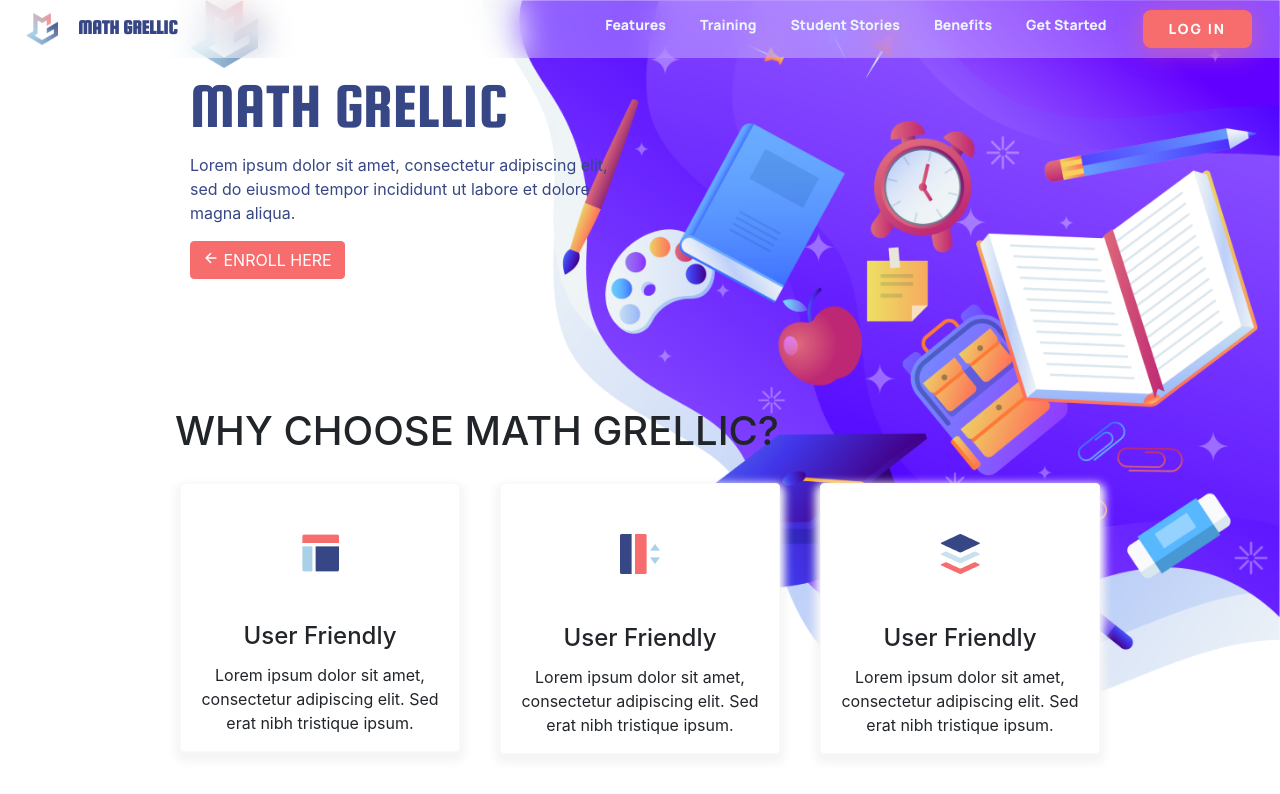
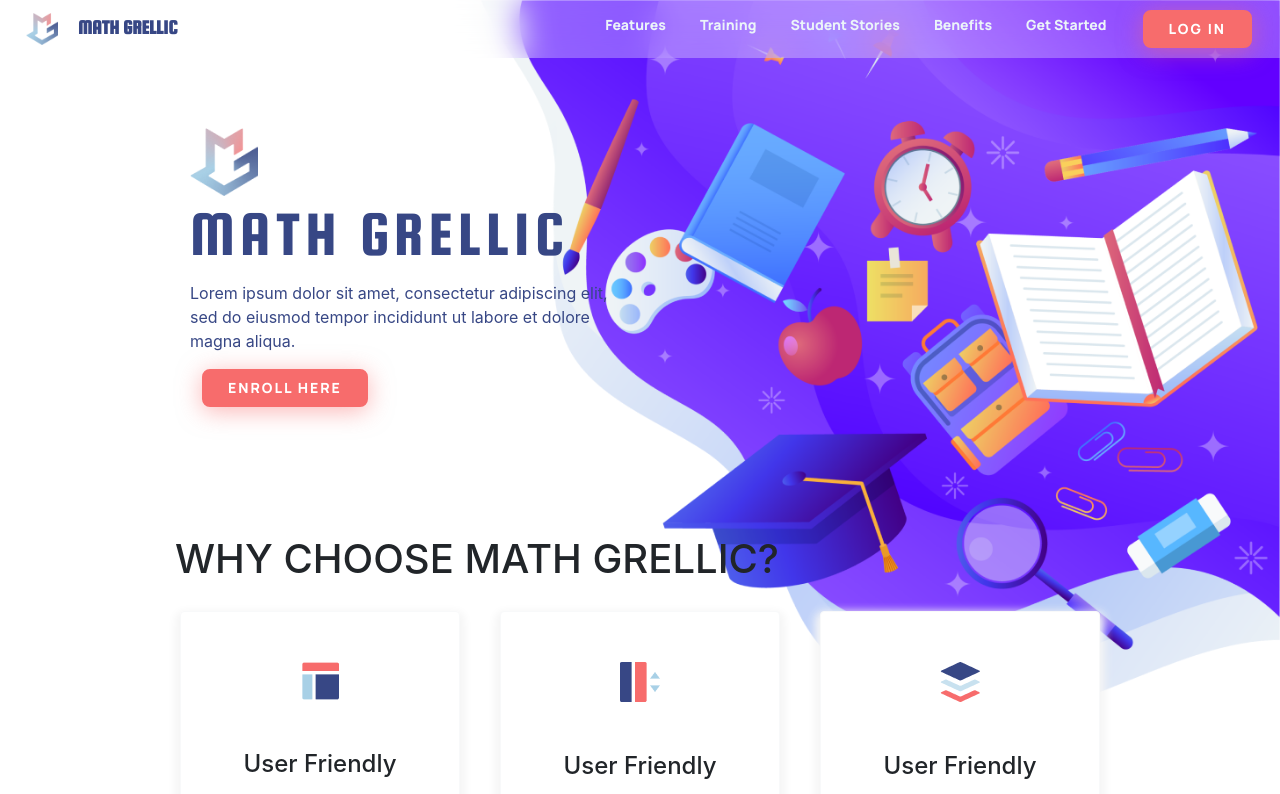
Before and after one commit to nayrxer2/math_grellic, a React (Create React App) app: page / in a window 1280 px wide. Shown: the top 794 px of the page. Built offline with nearby package versions, Linux system fonts and the light colour scheme.

Commit message:
Fixed Splash Button Component

```diff
--- a/src/components/landingpage/LandingPageSplash.js
+++ b/src/components/landingpage/LandingPageSplash.js
@@ -1,15 +1,16 @@
 import React from 'react'
 import '../../styles/landingpagesplash.css'
 import logo from '../../images/logo-brand.png'
+import { Button } from '../Button'
 
 const LandingPageSplash = () => {
     return (
-        <div className="container justify-content-around col-9">
+        <div className="container-fluid justify-content-around col-9">
             <div className="col-6">
                 <img className="lp-logo-brand" src={logo} />
                 <h1 className="main-info headline-h1"> MATH GRELLIC</h1>
                 <p className="main-info">Lorem ipsum dolor sit amet, consectetur adipiscing elit, sed do eiusmod tempor incididunt ut labore et  dolore magna aliqua.</p>
-                <button type="button" className="btn btn-primary btn-enrol-here"><ion-icon name="arrow-back" /> ENROLL HERE</button>
+                <Button type="button">Enroll Here</Button>
             </div>
         </div>
     )
--- a/src/styles/landingpagesplash.css
+++ b/src/styles/landingpagesplash.css
@@ -2,7 +2,8 @@
     --primary-blue:  #374785;
 }
 .container-fluid {
-    margin-top: 10% !important;
+    /* margin-top: 10% !important; */
+    padding-top: 10%;
 }
 
 h1.main-info{
@@ -10,15 +11,12 @@ h1.main-info{
     font-size: 4rem;
     color: var(--primary-blue);
     margin-left:  0 !important;
+    letter-spacing: 0.08em;
 }
 p.main-info {
     color: var(--primary-blue);
 }
-.btn-enrol-here {
-    background-color: #F76C6C !important;
-    border-color:  #F76C6C !important;
-    border-radius: 0%;
-}
+
 .lp-logo-brand{
     width: 4.25rem;
 }
```
